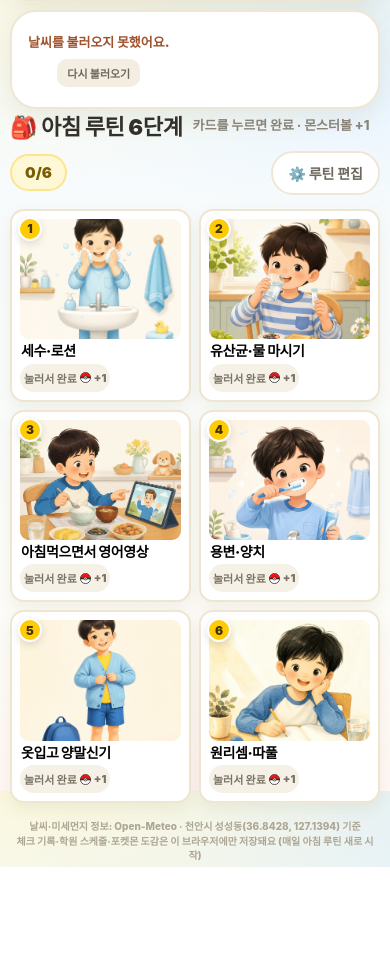
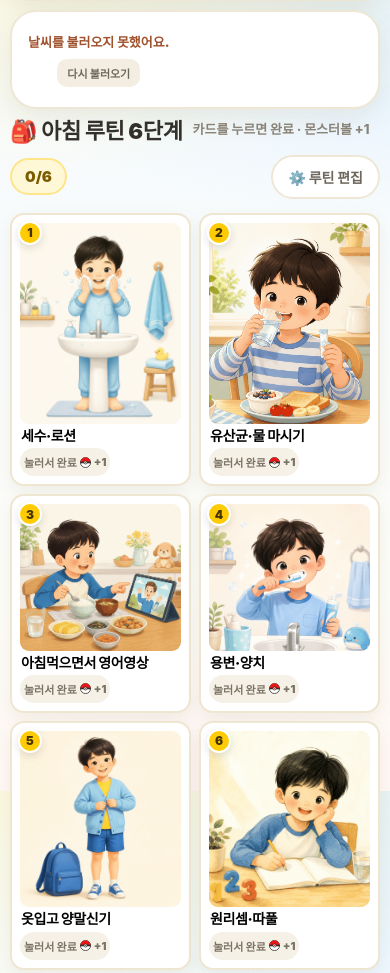
Before and after one commit to stolberry/yunjae-morning-dashboard, a plain HTML site: page index.html in a window 390 px wide. Shown: the part 897-1870 px from the top of the page. Before the commit the page ends 1764 px from the top, so only its background shows below. Drawn offline with Linux system fonts and the light colour scheme; no server answers.

Commit message:
루틴 그림이 남는 높이를 채우도록

```diff
--- a/index.html
+++ b/index.html
@@ -212,10 +212,10 @@
   }
 
   /* ---------------- routine cards ---------------- */
-  .routine-wrap{margin-bottom:0}
-  .routine-grid{display:grid;grid-template-columns:repeat(6,minmax(0,1fr));gap:9px}
+  .routine-wrap{margin-bottom:0;display:flex;flex-direction:column;flex:1 1 auto;min-height:0}
+  .routine-grid{display:grid;grid-template-columns:repeat(6,minmax(0,1fr));gap:9px;flex:1 1 auto;min-height:0;align-items:stretch}
   .rcard{
-    position:relative;display:flex;flex-direction:column;gap:5px;text-align:left;min-width:0;
+    position:relative;display:flex;flex-direction:column;gap:5px;text-align:left;min-width:0;height:100%;
     background:#fff;border:2px solid #EFE6D2;border-radius:16px;padding:7px 8px 8px;
     box-shadow:0 6px 16px rgba(120,108,72,.09);transition:transform .14s ease,box-shadow .18s ease,border-color .18s ease,background .18s ease;
     min-height:0;
@@ -229,7 +229,7 @@
     border:2px solid #fff;box-shadow:0 3px 8px rgba(0,0,0,.12);
   }
   .rcard .illu{
-    aspect-ratio:4/3;max-height:132px;border-radius:11px;overflow:hidden;background:#FFF9EE;
+    aspect-ratio:auto;flex:1 1 auto;min-height:86px;max-height:none;border-radius:11px;overflow:hidden;background:#FFF9EE;
     display:flex;align-items:center;justify-content:center;width:100%;min-width:0;
   }
   .rcard .illu img{width:100%;height:100%;object-fit:cover;object-position:center 28%;display:block}
@@ -259,7 +259,7 @@
 
   /* ---------------- home grid: 등교 | 학원 | 공부 + 날씨 ---------------- */
   .home-grid{
-    display:grid;gap:10px;flex:0 0 auto;margin:auto 0;min-height:0;
+    display:grid;gap:10px;flex:0 0 auto;margin:0 0 4px;min-height:0;
     grid-template-columns:1.34fr 1fr 1fr;
     grid-template-rows:minmax(0,1fr) auto;
     grid-template-areas:"hero acad study" "hero wx wx";
@@ -605,7 +605,7 @@
     .form-grid{grid-template-columns:1fr 1fr}
     .routine-grid{grid-template-columns:repeat(6,minmax(0,1fr));gap:7px}
     .rcard{padding:6px 6px 7px;border-radius:14px;gap:4px}
-    .rcard .illu{aspect-ratio:4/3;border-radius:9px}
+    .rcard .illu{border-radius:9px;min-height:78px}
     .rcard .r-title{font-size:12px;letter-spacing:-.4px}
     .rcard .cta{font-size:9.5px;padding:5px 2px}
     .rcard .cta .mini{width:11px;height:11px}
@@ -639,7 +639,6 @@
   @media (max-width:900px){
     .routine-grid{grid-template-columns:repeat(3,minmax(0,1fr));gap:10px}
     .rcard{padding:8px}
-    .rcard .illu{aspect-ratio:4/3}
     .rcard .r-title{font-size:14px}
     .rcard .cta{font-size:11px;padding:6px 4px}
     .rcard .step{width:24px;height:24px;font-size:12px;top:6px;left:6px}
@@ -717,7 +716,7 @@
     .routine-grid{gap:11px}
     .routine-wrap .sec-head h2{font-size:20px}
     .rcard{padding:9px 10px 10px;border-radius:18px;gap:6px}
-    .rcard .illu{max-height:152px;border-radius:13px}
+    .rcard .illu{border-radius:13px;min-height:120px}
     .rcard .r-title{font-size:15px}
     .rcard .cta{font-size:11.5px;padding:6px 3px}
     .rcard .step{width:25px;height:25px;font-size:13px}
--- a/sw.js
+++ b/sw.js
@@ -1,7 +1,7 @@
 /* 윤재 루틴 - 오프라인/홈화면 추가용 서비스워커
    같은 주소의 파일만 캐시하고, 항상 네트워크를 먼저 확인합니다.
    페이지(문서) 요청은 브라우저 캐시를 건너뛰고 새로 받아, 고친 화면이 바로 보이게 합니다. */
-var CACHE = 'yj-pokemon-morning-v15';
+var CACHE = 'yj-pokemon-morning-v16';
 
 self.addEventListener('install', function () {
   self.skipWaiting();
```
